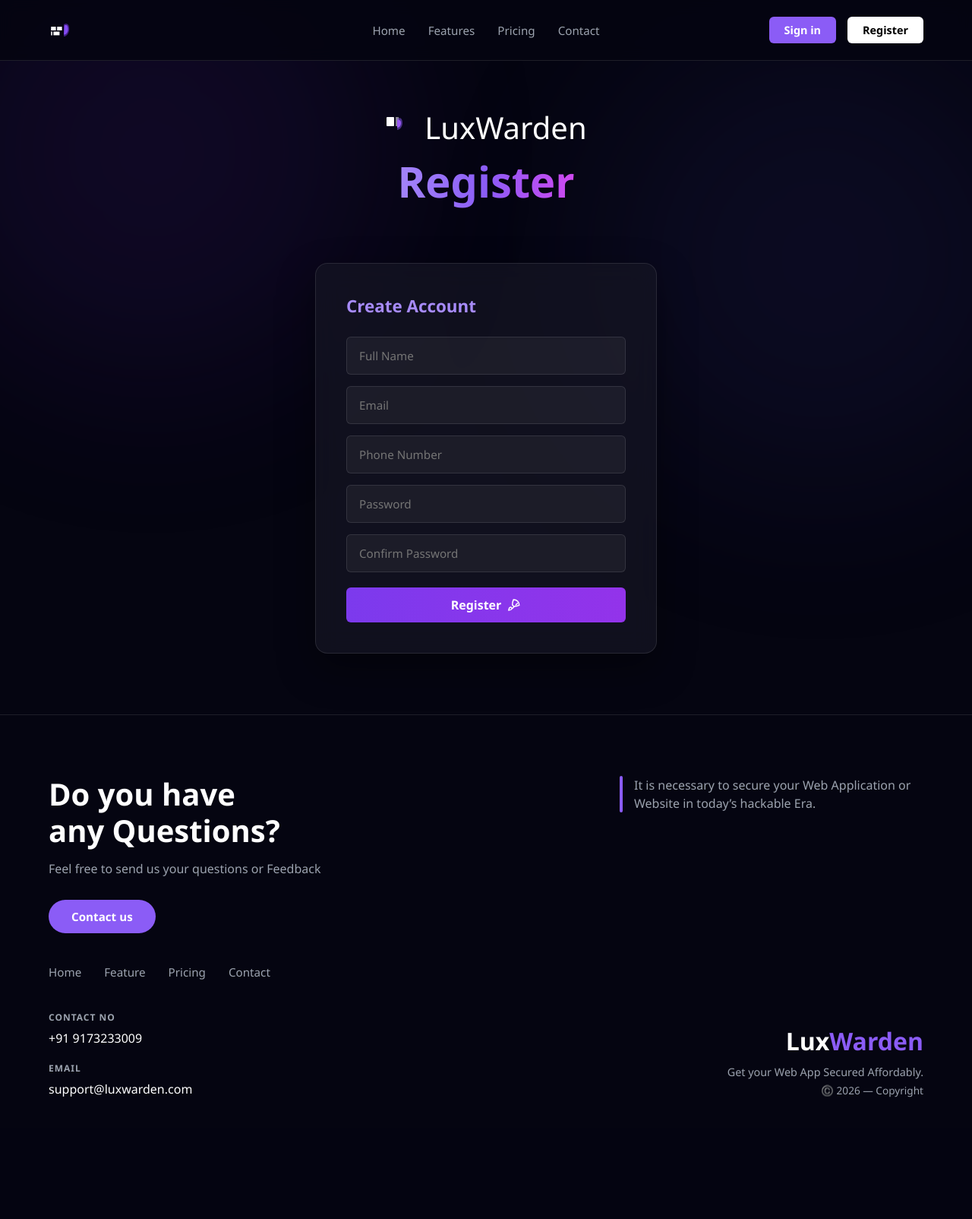
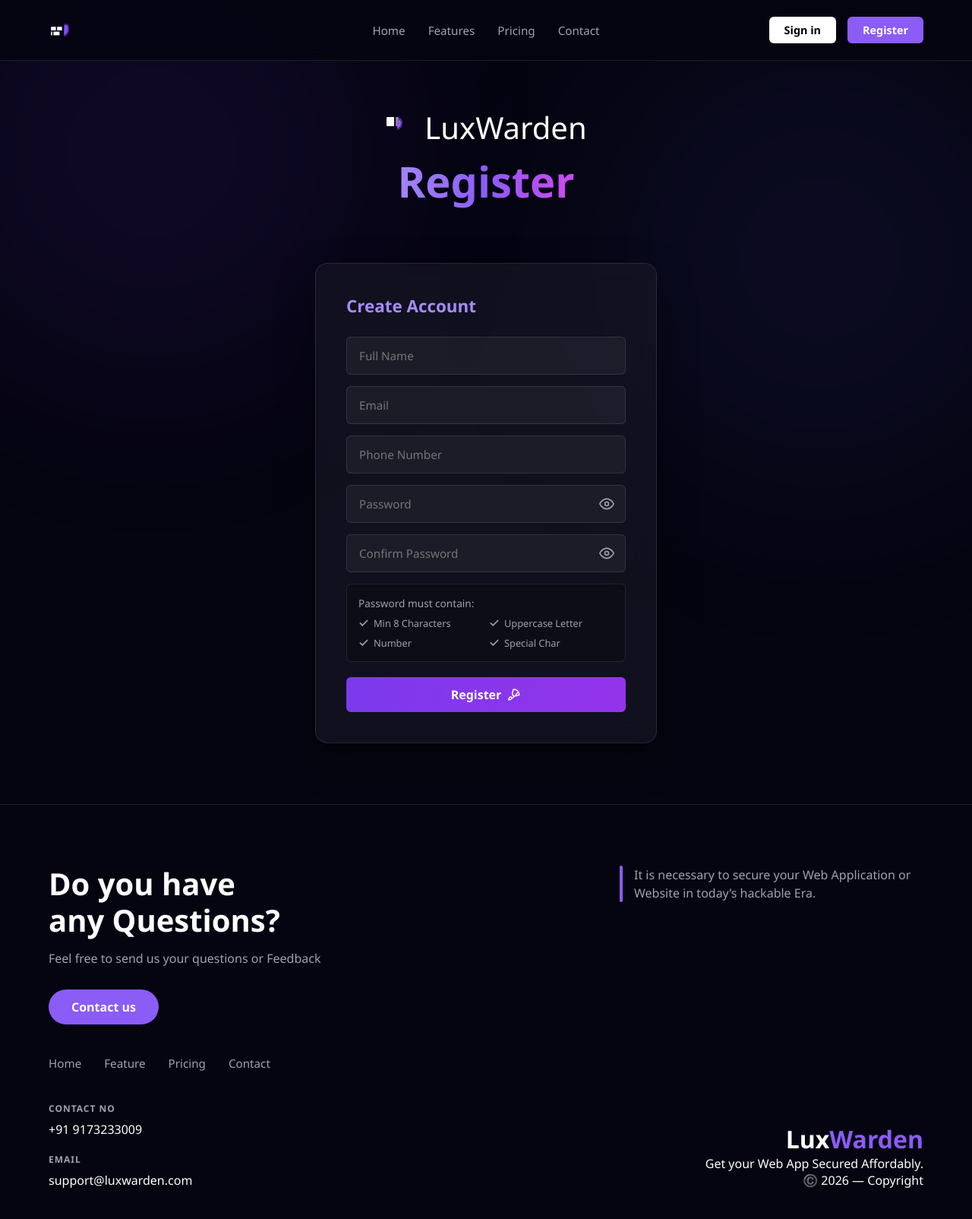
Before and after one commit to matinpatel17/LuxWarden, a Flask app: page /register in a window 1280 px wide. Shown: the whole page at 76% size. Before the commit the page ends 1444 px from the top, so only its background shows below. Run offline with Flask 3, Linux system fonts and the light colour scheme; parts of the project's set-up code (start-up, migrations or seed data) failed here and were passed over.

Commit message:
Update register.html

```diff
--- a/templates/register.html
+++ b/templates/register.html
@@ -15,6 +15,7 @@
             --primary-hover: #7c3aed;
             --text-main: #ffffff;
             --text-muted: #9ca3af;
+            --success-green: #10b981;
             --border-light: rgba(255, 255, 255, 0.1);
             --gradient-text: linear-gradient(90deg, #a78bfa, #8b5cf6, #d946ef);
             --gradient-btn: linear-gradient(90deg, #7c3aed, #9333ea);
@@ -117,6 +118,8 @@
             cursor: pointer;
             border: none;
             transition: all 0.2s ease;
+            display: inline-flex;
+            align-items: center;
         }
         .btn-primary-small {
             background: var(--primary-purple);
@@ -128,9 +131,6 @@
         .btn-ghost {
             background: white;
             color: black;
-        }
-        .btn-ghost:hover {
-            background: #f3f4f6;
         }
 
         .hamburger {
@@ -170,7 +170,6 @@
             margin-bottom: 5px;
             font-weight: 500;
         }
-        /* Specific gradient style for the "Register" main heading */
         .page-heading {
             font-size: 3.5rem;
             font-weight: 800;
@@ -198,14 +197,18 @@
             margin-bottom: 25px;
             font-weight: 600;
         }
+
+        /* Input Styles */
         .input-group {
             margin-bottom: 15px;
+            position: relative;
         }
         .form-input {
             width: 100%;
             background: rgba(255,255,255,0.05);
             border: 1px solid var(--border-light);
             padding: 14px 16px;
+            padding-right: 45px;
             border-radius: 6px;
             color: white;
             font-size: 0.95rem;
@@ -216,7 +219,22 @@
             border-color: var(--primary-purple);
         }
 
-        /* Alerts from Code 2 adapted for Dark Mode */
+        /* Eye Icon Button */
+        .toggle-password {
+            position: absolute;
+            right: 15px;
+            top: 50%;
+            transform: translateY(-50%);
+            background: none;
+            border: none;
+            cursor: pointer;
+            color: var(--text-muted);
+            display: flex;
+            align-items: center;
+            transition: color 0.3s;
+        }
+
+        /* Alerts */
         .success-message {
             background: rgba(46, 204, 113, 0.15);
             color: #2ecc71;
@@ -240,6 +258,40 @@
             font-size: 0.9rem;
         }
 
+        /* Validation Box */
+        .validation-box {
+            text-align: left;
+            background: rgba(0,0,0,0.2);
+            padding: 15px;
+            border-radius: 6px;
+            margin-bottom: 20px;
+            border: 1px solid var(--border-light);
+        }
+        .validation-title {
+            font-size: 0.85rem;
+            color: var(--text-muted);
+            margin-bottom: 8px;
+            display: block;
+        }
+        .criteria-list {
+            list-style: none;
+            padding: 0;
+            display: grid;
+            grid-template-columns: 1fr 1fr;
+            gap: 8px;
+        }
+        .criteria-item {
+            font-size: 0.8rem;
+            color: var(--text-muted);
+            display: flex;
+            align-items: center;
+            gap: 6px;
+            transition: color 0.3s;
+        }
+        .criteria-item svg { width: 14px; height: 14px; }
+        .criteria-item.valid { color: var(--success-green); }
+        .criteria-item.valid svg { stroke: var(--success-green); }
+
         .btn-submit {
             width: 100%;
             padding: 12px;
@@ -254,11 +306,8 @@
             align-items: center;
             justify-content: center;
             gap: 8px;
-            margin-top: 20px;
+            margin-top: 10px;
             transition: opacity 0.3s;
-        }
-        .btn-submit:hover {
-            opacity: 0.9;
         }
 
         /* =========================================
@@ -279,22 +328,9 @@
             gap: 40px;
         }
 
-        .footer-left {
-            flex: 1;
-            min-width: 300px;
-        }
-
-        .footer-heading {
-            font-size: 2.5rem;
-            font-weight: 600;
-            margin-bottom: 15px;
-            line-height: 1.2;
-        }
-        .footer-subtext {
-            color: var(--text-muted);
-            margin-bottom: 30px;
-            font-size: 1rem;
-        }
+        .footer-left { flex: 1; min-width: 300px; }
+        .footer-heading { font-size: 2.5rem; font-weight: 600; margin-bottom: 15px; line-height: 1.2; }
+        .footer-subtext { color: var(--text-muted); margin-bottom: 30px; font-size: 1rem; }
         .btn-contact {
             text-decoration: none;
             background-color: #8b5cf6;
@@ -302,112 +338,29 @@
             padding: 12px 30px;
             border-radius: 50px;
             font-weight: 600;
-            border: none;
-            cursor: pointer;
-            font-size: 0.95rem;
-            margin-bottom: 40px;
             display: inline-block;
-            transition: background-color 0.3s;
-        }
-        .btn-contact:hover {
-            background-color: #7c3aed;
-        }
-
-        .footer-nav {
-            display: flex;
-            gap: 30px;
-            list-style: none;
             margin-bottom: 40px;
         }
-        .footer-nav a {
-            text-decoration: none;
-            color: var(--text-muted);
-            font-weight: 500;
-            font-size: 0.95rem;
-            transition: color 0.3s;
-        }
-        .footer-nav a:hover {
-            color: white;
-        }
+        .footer-nav { display: flex; gap: 30px; list-style: none; margin-bottom: 40px; }
+        .footer-nav a { text-decoration: none; color: var(--text-muted); font-weight: 500; font-size: 0.95rem; }
+        .footer-nav a:hover { color: white; }
 
-        .contact-details {
-            display: flex;
-            flex-direction: column;
-            gap: 20px;
-        }
-        .contact-group h4 {
-            font-size: 0.75rem;
-            color: var(--text-muted);
-            text-transform: uppercase;
-            letter-spacing: 1px;
-            margin-bottom: 8px;
-        }
-        .contact-group p {
-            font-size: 1rem;
-            color: white;
-        }
+        .contact-details { display: flex; flex-direction: column; gap: 20px; }
+        .contact-group h4 { font-size: 0.75rem; color: var(--text-muted); text-transform: uppercase; letter-spacing: 1px; margin-bottom: 8px; }
+        .contact-group p { font-size: 1rem; color: white; }
 
-        .footer-right {
-            flex: 1;
-            min-width: 300px;
-            display: flex;
-            flex-direction: column;
-            justify-content: space-between;
-            align-items: flex-end;
-            text-align: right;
-        }
+        .footer-right { flex: 1; min-width: 300px; display: flex; flex-direction: column; justify-content: space-between; align-items: flex-end; text-align: right; }
+        .quote-box { display: flex; gap: 15px; max-width: 400px; text-align: left; }
+        .quote-bar { width: 4px; background-color: #8b5cf6; border-radius: 2px; flex-shrink: 0; }
+        .quote-text { color: var(--text-muted); font-size: 1rem; line-height: 1.5; }
 
-        .quote-box {
-            display: flex;
-            gap: 15px;
-            max-width: 400px;
-            text-align: left;
-        }
-        .quote-bar {
-            width: 4px;
-            background-color: #8b5cf6;
-            border-radius: 2px;
-            flex-shrink: 0;
-        }
-        .quote-text {
-            color: var(--text-muted);
-            font-size: 1rem;
-            line-height: 1.5;
-        }
+        .footer-logo { font-size: 2rem; font-weight: 700; color: white; margin-top: 60px; }
+        .footer-logo span { color: #8b5cf6; }
 
-        .footer-branding {
-            margin-top: 60px;
-        }
-        .footer-logo {
-            font-size: 2rem;
-            font-weight: 700;
-            color: white;
-            margin-bottom: 10px;
-        }
-        .footer-logo span {
-            color: #8b5cf6;
-        }
-        .footer-tagline {
-            color: var(--text-muted);
-            font-size: 0.9rem;
-            margin-bottom: 5px;
-        }
-        .copyright {
-            color: var(--text-muted);
-            font-size: 0.85rem;
-        }
-
-        /* =========================================
-           6. RESPONSIVE QUERIES
-           ========================================= */
         @media (max-width: 900px) {
-            header { padding: 0 20px; }
             .nav-links, .header-actions { display: none; }
             .hamburger { display: flex; }
-
-            .footer-container { flex-direction: column; }
             .footer-right { align-items: flex-start; text-align: left; }
-            .footer-branding { margin-top: 40px; }
         }
     </style>
 </head>
@@ -429,13 +382,13 @@
         </div>
         <div class="nav-links">
             <li class="nav-item"><a href="{{ url_for('index') }}">Home</a></li>
-            <li class="nav-item"><a href="#">Features</a></li>
-            <li class="nav-item"><a href="#">Pricing</a></li>
+            <li class="nav-item"><a href="{{ url_for('index') }}#Features">Features</a></li>
+            <li class="nav-item"><a href="{{ url_for('index') }}#Pricing">Pricing</a></li>
             <li class="nav-item"><a href="{{ url_for('contact') }}">Contact</a></li>
         </div>
         <div class="header-actions">
-            <a href="{{ url_for('signin') }}" class="btn btn-primary-small">Sign in</a>
-            <a href="{{ url_for('register') }}" class="btn btn-ghost">Register</a>
+            <a href="{{ url_for('signin') }}" class="btn btn-ghost">Sign in</a>
+            <a href="{{ url_for('register') }}" class="btn btn-primary-small">Register</a>
         </div>
         <div class="hamburger">
             <div class="bar"></div>
@@ -462,74 +415,53 @@
             <h2 class="card-heading">Create Account</h2>
 
             {% if success %}
-                <div class="success-message">
-                    ✅ Account created successfully! You can now log in.
-                </div>
+                <div class="success-message">✅ Account created! You can now Sign in.</div>
             {% endif %}
 
             {% if error %}
-                <div class="error-message">
-                    ❌ {{ error }}
-                </div>
+                <div class="error-message">❌ {{ error }}</div>
             {% endif %}
 
-            <form action="{{ url_for('register') }}" method="POST">
+            <form action="{{ url_for('register') }}" method="POST" id="registerForm">
                 <input type="hidden" name="csrf_token" value="{{ csrf_token() }}">
 
                 <div class="input-group">
-                    <input
-                        type="text"
-                        name="full_name"
-                        class="form-input"
-                        placeholder="Full Name"
-                        value="{{ old.get('full_name', '') }}"
-                        required
-                    >
+                    <input type="text" name="full_name" class="form-input" placeholder="Full Name" value="{{ old.get('full_name', '') }}" required>
                 </div>
 
                 <div class="input-group">
-                    <input
-                        type="email"
-                        name="email"
-                        class="form-input"
-                        placeholder="Email"
-                        value="{{ old.get('email', '') }}"
-                        required
-                    >
+                    <input type="email" name="email" class="form-input" placeholder="Email" value="{{ old.get('email', '') }}" required>
                 </div>
 
                 <div class="input-group">
-                    <input
-                        type="tel"
-                        name="phone"
-                        class="form-input"
-                        placeholder="Phone Number"
-                        value="{{ old.get('phone', '') }}"
-                        required
-                    >
+                    <input type="tel" name="phone" class="form-input" placeholder="Phone Number" value="{{ old.get('phone', '') }}" required>
                 </div>
 
                 <div class="input-group">
-                    <input
-                        type="password"
-                        name="password"
-                        class="form-input"
-                        placeholder="Password"
-                        required
-                    >
+                    <input type="password" name="password" id="password" class="form-input" placeholder="Password" required>
+                    <button type="button" class="toggle-password" onclick="toggleVisibility('password', this)">
+                        <svg width="20" height="20" viewBox="0 0 24 24" fill="none" stroke="currentColor" stroke-width="2" stroke-linecap="round" stroke-linejoin="round"><path d="M1 12s4-8 11-8 11 8 11 8-4 8-11 8-11-8-11-8z"></path><circle cx="12" cy="12" r="3"></circle></svg>
+                    </button>
                 </div>
 
                 <div class="input-group">
-                    <input
-                        type="password"
-                        name="confirm_password"
-                        class="form-input"
-                        placeholder="Confirm Password"
-                        required
-                    >
+                    <input type="password" name="confirm_password" id="confirm_password" class="form-input" placeholder="Confirm Password" required>
+                    <button type="button" class="toggle-password" onclick="toggleVisibility('confirm_password', this)">
+                         <svg width="20" height="20" viewBox="0 0 24 24" fill="none" stroke="currentColor" stroke-width="2" stroke-linecap="round" stroke-linejoin="round"><path d="M1 12s4-8 11-8 11 8 11 8-4 8-11 8-11-8-11-8z"></path><circle cx="12" cy="12" r="3"></circle></svg>
+                    </button>
                 </div>
 
-                <button type="submit" class="btn-submit">
+                <div class="validation-box">
+                    <span class="validation-title">Password must contain:</span>
+                    <ul class="criteria-list">
+                        <li class="criteria-item" id="rule-length"><svg viewBox="0 0 24 24" fill="none" stroke="currentColor" stroke-width="3" stroke-linecap="round" stroke-linejoin="round"><polyline points="20 6 9 17 4 12"></polyline></svg>Min 8 Characters</li>
+                        <li class="criteria-item" id="rule-upper"><svg viewBox="0 0 24 24" fill="none" stroke="currentColor" stroke-width="3" stroke-linecap="round" stroke-linejoin="round"><polyline points="20 6 9 17 4 12"></polyline></svg>Uppercase Letter</li>
+                        <li class="criteria-item" id="rule-number"><svg viewBox="0 0 24 24" fill="none" stroke="currentColor" stroke-width="3" stroke-linecap="round" stroke-linejoin="round"><polyline points="20 6 9 17 4 12"></polyline></svg>Number</li>
+                        <li class="criteria-item" id="rule-special"><svg viewBox="0 0 24 24" fill="none" stroke="currentColor" stroke-width="3" stroke-linecap="round" stroke-linejoin="round"><polyline points="20 6 9 17 4 12"></polyline></svg>Special Char</li>
+                    </ul>
+                </div>
+
+                <button type="submit" class="btn-submit" id="submitBtn">
                     Register
                     <svg width="18" height="18" viewBox="0 0 24 24" fill="none" stroke="currentColor" stroke-width="2" stroke-linecap="round" stroke-linejoin="round">
                         <path d="M4.5 16.5c-1.5 1.26-2 5-2 5s3.74-.5 5-2c.71-.84.7-2.13-.09-2.91a2.18 2.18 0 0 0-2.91-.09z"></path>
@@ -544,47 +476,61 @@
 
     <footer>
         <div class="footer-container">
-
             <div class="footer-left">
                 <h2 class="footer-heading">Do you have<br>any Questions?</h2>
                 <p class="footer-subtext">Feel free to send us your questions or Feedback</p>
-
                 <a href="{{ url_for('contact') }}" class="btn-contact">Contact us</a>
-
                 <ul class="footer-nav">
                     <li><a href="{{ url_for('index') }}">Home</a></li>
-                    <li><a href="#">Feature</a></li>
-                    <li><a href="#">Pricing</a></li>
+                    <li><a href="{{ url_for('index') }}#Features">Feature</a></li>
+                    <li><a href="{{ url_for('index') }}#Pricing">Pricing</a></li>
                     <li><a href="{{ url_for('contact') }}">Contact</a></li>
                 </ul>
-
                 <div class="contact-details">
-                    <div class="contact-group">
-                        <h4>Contact No</h4>
-                        <p>+91 9173233009</p>
-                    </div>
-                    <div class="contact-group">
-                        <h4>EMAIL</h4>
-                        <p>support@luxwarden.com</p>
-                    </div>
+                    <div class="contact-group"><h4>Contact No</h4><p>+91 9173233009</p></div>
+                    <div class="contact-group"><h4>EMAIL</h4><p>support@luxwarden.com</p></div>
                 </div>
             </div>
-
             <div class="footer-right">
                 <div class="quote-box">
                     <div class="quote-bar"></div>
                     <p class="quote-text">It is necessary to secure your Web Application or Website in today’s hackable Era.</p>
                 </div>
-
                 <div class="footer-branding">
                     <h3 class="footer-logo">Lux<span>Warden</span></h3>
                     <p class="footer-tagline">Get your Web App Secured Affordably.</p>
                     <p class="copyright">©️ 2026 — Copyright</p>
                 </div>
             </div>
-
         </div>
     </footer>
 
+    <script>
+        function toggleVisibility(inputId, btn) {
+            const input = document.getElementById(inputId);
+            const iconSvg = btn.querySelector('svg');
+            if (input.type === "password") {
+                input.type = "text";
+                iconSvg.innerHTML = '<path d="M17.94 17.94A10.07 10.07 0 0 1 12 20c-7 0-11-8-11-8a18.45 18.45 0 0 1 5.06-5.94M9.9 4.24A9.12 9.12 0 0 1 12 4c7 0 11 8 11 8a18.5 18.5 0 0 1-2.16 3.19m-6.72-1.07a3 3 0 1 1-4.24-4.24"></path><line x1="1" y1="1" x2="23" y2="23"></line>';
+            } else {
+                input.type = "password";
+                iconSvg.innerHTML = '<path d="M1 12s4-8 11-8 11 8 11 8-4 8-11 8-11-8-11-8z"></path><circle cx="12" cy="12" r="3"></circle>';
+            }
+        }
+
+        const passwordInput = document.getElementById('password');
+        const ruleLength = document.getElementById('rule-length');
+        const ruleUpper = document.getElementById('rule-upper');
+        const ruleNumber = document.getElementById('rule-number');
+        const ruleSpecial = document.getElementById('rule-special');
+
+        passwordInput.addEventListener('input', function(e) {
+            const pass = e.target.value;
+            pass.length >= 8 ? ruleLength.classList.add('valid') : ruleLength.classList.remove('valid');
+            /[A-Z]/.test(pass) ? ruleUpper.classList.add('valid') : ruleUpper.classList.remove('valid');
+            /[0-9]/.test(pass) ? ruleNumber.classList.add('valid') : ruleNumber.classList.remove('valid');
+            /[!@#$%^&*(),.?":{}|<>]/.test(pass) ? ruleSpecial.classList.add('valid') : ruleSpecial.classList.remove('valid');
+        });
+    </script>
 </body>
 </html>
```
